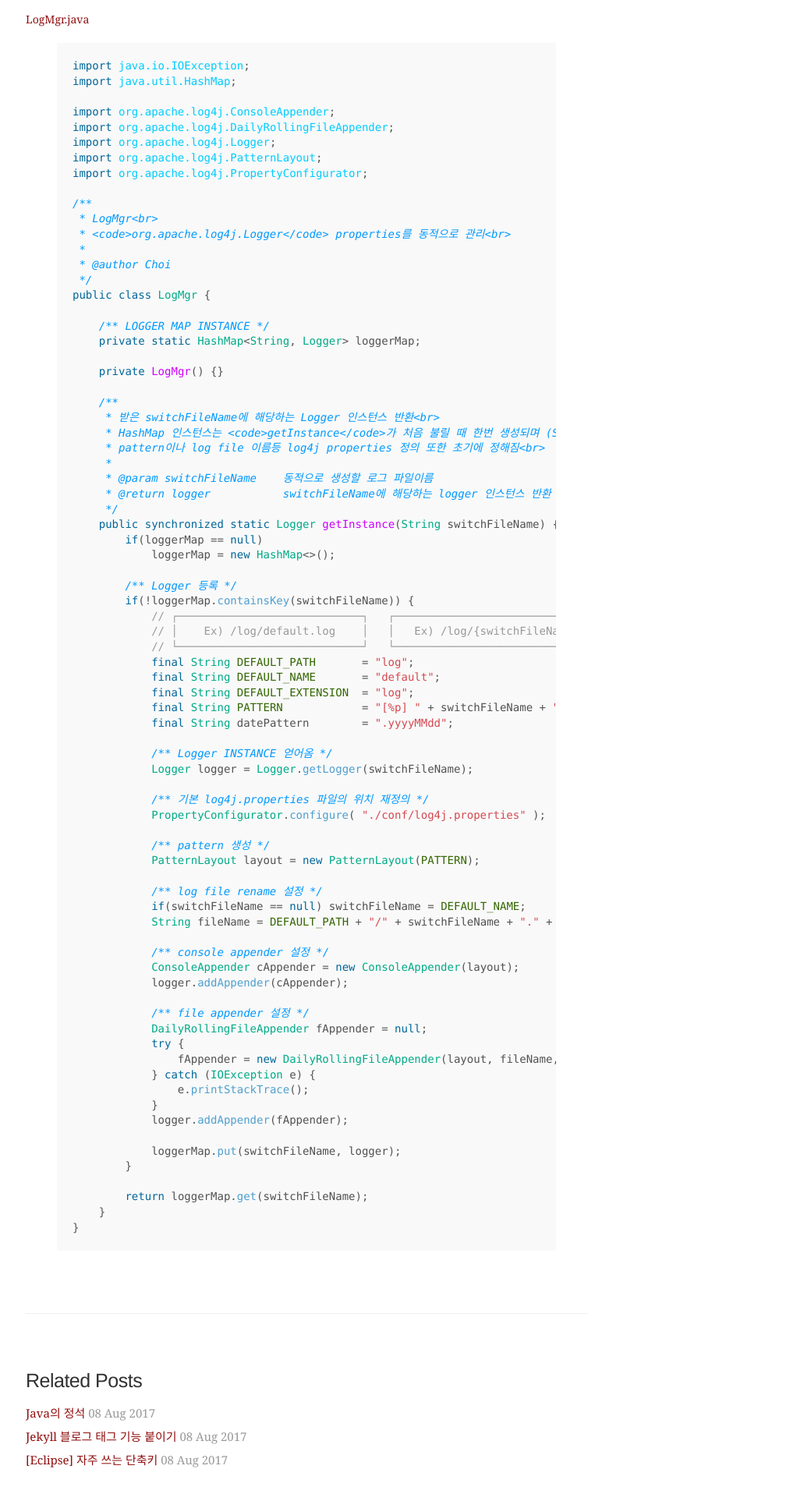
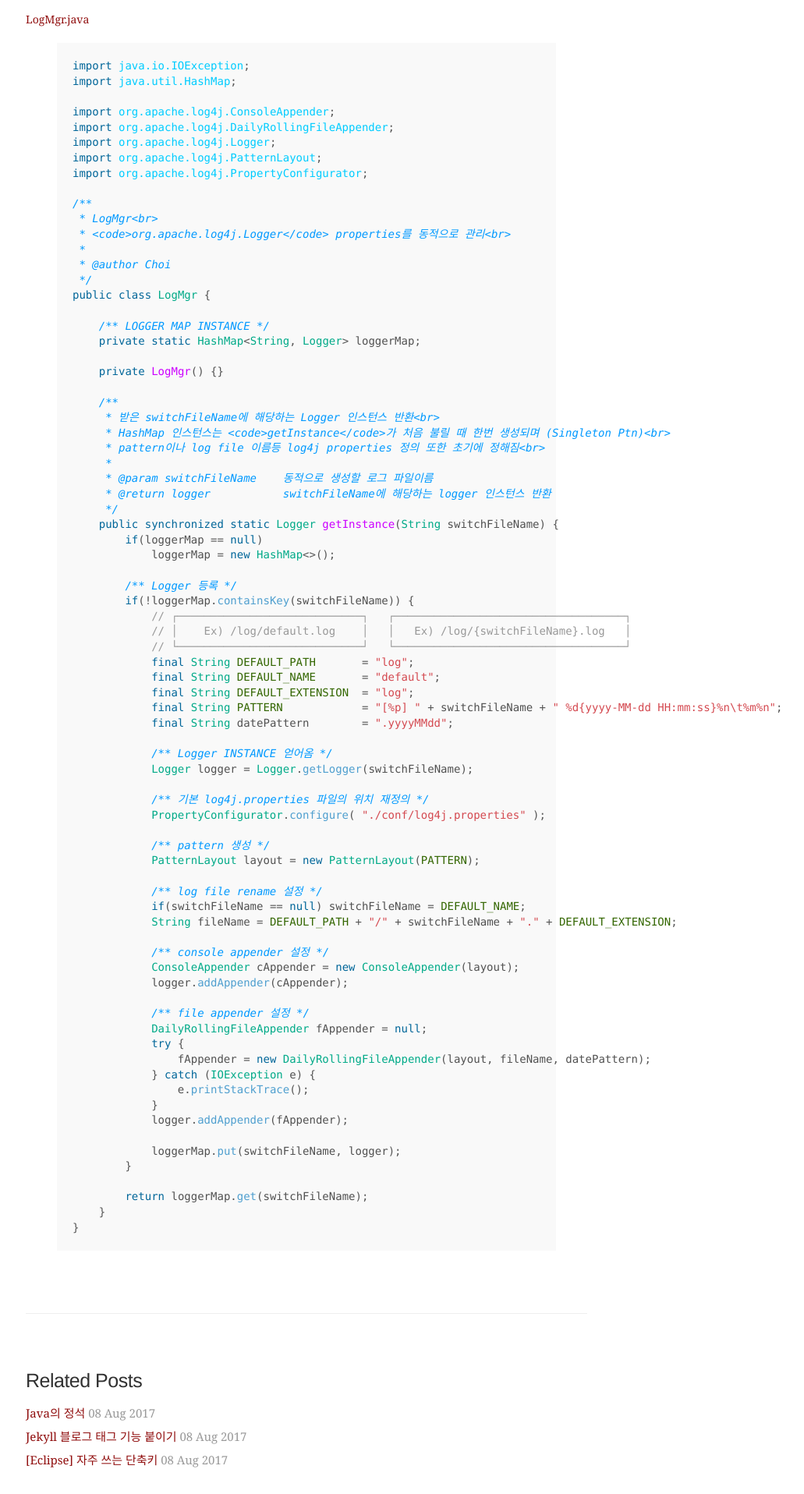
Before and after one commit to cholnh/cholnh.github.io, a Jekyll site: the page built from _posts/Dev/Java/2017-8-8-LogMgr.md, in a window 1280 px wide. Shown: the part 1163-3079 px from the top of the page at 78% size, without its empty margins (247-1278 px from the left). Built offline with Jekyll 4.4.1, drawn with Linux system fonts in a browser that asks for light colours; Markdown is read by kramdown in place of the engine named in the settings.

Commit message:
Update poole.css

```diff
--- a/public/css/poole.css
+++ b/public/css/poole.css
@@ -181,7 +181,6 @@ pre code {
 }
 .highlight pre {
 	white-space: pre;
-	overflow: auto;
 	tab-size: 4;
 	font-size: 14px;
 	margin-bottom: 0;
```
